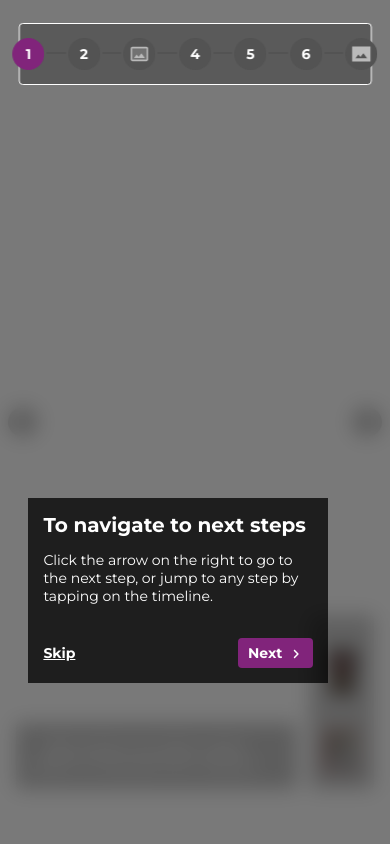
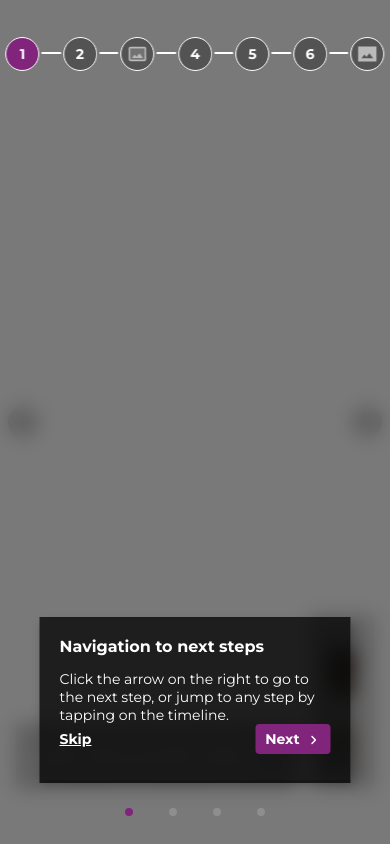
Before and after one commit to Joyceyyzheng/alice-austen-house-ar, a React (Vite) app: page / in a window 390 px wide. Both pictures are taken after a click on the button "Let's Start". Built offline with nearby package versions, Linux system fonts and the light colour scheme.

Commit message:
Added mobile CSS (inline)

```diff
--- a/ProgressBar.jsx
+++ b/ProgressBar.jsx
@@ -8,9 +8,15 @@ import sevenActiveIcon from "./public/assets/photo_progressseven_active_icon.svg
 import eightActiveIcon from "./public/assets/photo_progresseight_active_icon.svg";
 
 const ProgressBar = () => {
-  const { currentStep, nextStep, prevStep, setCurrentStep, tutorialStep, tutorialActive } = useStore();
+  const {
+    currentStep,
+    nextStep,
+    prevStep,
+    setCurrentStep,
+    tutorialStep,
+    tutorialActive,
+  } = useStore();
   const [isTutorial, setIsTutorial] = useState(false);
-
 
   useEffect(() => {
     if (tutorialActive && tutorialStep === 0) {
@@ -18,10 +24,7 @@ const ProgressBar = () => {
     } else {
       setIsTutorial(false);
     }
-
   }, [tutorialStep, tutorialActive]);
-
-
 
   const handleStepClick = (step) => {
     setCurrentStep(step);
@@ -35,15 +38,17 @@ const ProgressBar = () => {
             <div key={index} className="progressbar-segment">
               {/* Step */}
               <div
-                className={`progressbar-step ${index + 1 === currentStep
-                  ? "active"
-                  : index + 1 < currentStep
+                className={`progressbar-step ${
+                  index + 1 === currentStep
+                    ? "active"
+                    : index + 1 < currentStep
                     ? "completed"
                     : ""
-                  } ${isTutorial ? "up" : ""}`}
-                onClick={() => handleStepClick(index + 1)}
+                } ${isTutorial ? "up" : ""}`}
+                onClick={() => {
+                  isTutorial ? null : handleStepClick(index + 1) ;
+                }}
               >
-
                 {index + 1 === 3 ? (
                   <img
                     src={index + 1 <= currentStep ? threeIcon : threeIcon}
@@ -56,7 +61,11 @@ const ProgressBar = () => {
                   />
                 ) : index + 1 === 8 ? (
                   <img
-                    src={index + 1 <= currentStep ? eightActiveIcon : eightActiveIcon}
+                    src={
+                      index + 1 <= currentStep
+                        ? eightActiveIcon
+                        : eightActiveIcon
+                    }
                     alt="8"
                   />
                 ) : (
@@ -66,17 +75,15 @@ const ProgressBar = () => {
 
               {index < 6 && (
                 <div
-                  className={`progressbar-track ${currentStep > index + 1
-                    ? "completed"
-                    : ""
-                    } ${isTutorial ? "up" : ""}`}
+                  className={`progressbar-track ${
+                    currentStep > index + 1 ? "completed" : ""
+                  } ${isTutorial ? "up" : ""}`}
                 ></div>
               )}
             </div>
           ))}
         </div>
       </div>
-
     </>
   );
 };
--- a/Tutorial.jsx
+++ b/Tutorial.jsx
@@ -43,6 +43,42 @@ const stepStyles = [
   },
 ];
 
+const mobileStepStyles = [
+  {
+    outerW: "311px",
+    outerH: "161px",
+    width: "271px",
+    height: "126px",
+    position: { bottom: "64px", left: "50%", transform: "translate(-50%, 0)" },
+  },
+  {
+    outerW: "283px",
+    outerH: "178px",
+    width: "243px",
+    height: "143px",
+    position: { bottom: "235px", left: "10%",  },
+  },
+  {
+    outerW: "283px",
+    outerH: "177px",
+    width: "243px",
+    height: "142px",
+    position: { bottom: "64px", left: "5%", },
+  },
+  {
+    outerW: "311px",
+    outerH: "127px",
+     width: "271px",
+    height: "92px",
+    position: { bottom: "64px", left: "50%", transform: "translate(-50%, 0)" },
+  },
+  {
+    width: "311px",
+    height: "161px",
+    position: { bottom: "64px", left: "50%", transform: "translate(-50%, 0)" },
+  },
+];
+
 const TutorialComp = ({
   title,
   content,
@@ -52,29 +88,68 @@ const TutorialComp = ({
   position,
   stepStyles,
 }) => {
+  const [isMobile, setIsMobile] = useState(false);
+  useEffect(() => {
+    const handleResize = () => {
+      setIsMobile(window.innerWidth <= 767);
+    };
+
+    // Initial check
+    handleResize();
+
+    // Add resize event listener
+    window.addEventListener("resize", handleResize);
+
+    // Cleanup
+    return () => window.removeEventListener("resize", handleResize);
+  }, []);
+
+  // Choose appropriate styles based on device type
+  const currentStyles = stepStyles;
+
   return (
     <div
       className="tutorial"
       style={{
         position: "absolute",
-        ...stepStyles.position,
-        width: stepStyles.width,
-        height: stepStyles.height,
+        ...(currentStyles.position || {}),
+        width: currentStyles.outerW,
+        height: currentStyles.outerH,
+        boxShadow: isMobile ? "2px 4px 10px rgba(0, 0, 0, 0.25)" : "none",
       }}
     >
       <div
         className="tutorial-comp-parent"
-        style={{ width: stepStyles.width, height: stepStyles.height }}
+        style={{
+          width: currentStyles.width,
+          height: currentStyles.height,
+          padding: isMobile ? "20px" : "0",
+          paddingBottom: isMobile ? "0px" : "0px",
+        }}
       >
         <div className="tutorial-comp-text">
-          <div className="tutorial-comp-title">{title}</div>
-          <div className="tutorial-comp-content">
+          <div
+            className="tutorial-comp-title"
+            style={{
+              padding: isMobile ? "0" : null,
+              margin: isMobile ? "0" : null,
+            }}
+          >
+            {title}
+          </div>
+          <div
+            className="tutorial-comp-content"
+            style={{
+              padding: isMobile ? "0" : null,
+              margin: isMobile ? "0" : null,
+            }}
+          >
             {Array.isArray(content) ? (
               content.map((line, index) => (
                 <p
                   key={index}
                   style={{
-                    marginBottom: index < content.length - 1 ? "16px" : "0",
+                    marginBottom: isMobile ?  '0px': (index < content.length - 1 ? "16px" : "0px"),
                   }}
                 >
                   {line}
@@ -85,7 +160,13 @@ const TutorialComp = ({
             )}
           </div>
         </div>
-        <div className="tutorial-comp-buttons">
+        <div
+          className="tutorial-comp-buttons"
+          style={{
+            margin: isMobile ? "0" : null,
+
+          }}
+        >
           <div className="tutorial-comp-skip" onClick={onSkip}>
             Skip
           </div>
@@ -99,7 +180,6 @@ const TutorialComp = ({
           </div>
         </div>
       </div>
-      {/* <div className="tutorial-comp-background"></div> */}
     </div>
   );
 };
@@ -133,7 +213,6 @@ const GifLoader = () => {
   const { tutorialStep } = useStore();
   const [deviceType, setDeviceType] = useState("desktop");
 
-
   const BREAKPOINTS = {
     mobile: 767,
   };
@@ -142,7 +221,6 @@ const GifLoader = () => {
     if (width <= BREAKPOINTS.mobile) return "mobile";
     return "tablet";
   };
-
 
   const GIF_SOURCES = {
     step1: {
@@ -158,7 +236,6 @@ const GifLoader = () => {
       tablet: "assets/tablet_tool.gif",
     },
   };
-
 
   useEffect(() => {
     const handleResize = () => {
@@ -195,13 +272,15 @@ const GifLoader = () => {
           alt="Tutorial Step 1"
         />
       )}
-      {tutorialStep === 2 && <div className="tutorial-gif-loader-anim">
-        <img
-          className="tutorial-gif-loader-anim"
-          src={getGifSource(2)}
-          alt="Tutorial Step 2"
-        />
-      </div>}
+      {tutorialStep === 2 && (
+        <div className="tutorial-gif-loader-anim">
+          <img
+            className="tutorial-gif-loader-anim"
+            src={getGifSource(2)}
+            alt="Tutorial Step 2"
+          />
+        </div>
+      )}
       {tutorialStep === 3 && (
         <img
           className="tutorial-gif-loader-tool"
@@ -214,10 +293,26 @@ const GifLoader = () => {
 };
 
 const Tutorial = () => {
-
   const { tutorialStep, setTutorialStep, tutorialActive, setTutorialActive } =
     useStore();
   const [icon, setIcon] = useState(false);
+
+  const [isMobile, setIsMobile] = useState(false);
+
+  useEffect(() => {
+    const handleResize = () => {
+      setIsMobile(window.innerWidth <= 767);
+    };
+
+    // Initial check
+    handleResize();
+
+    // Add resize event listener
+    window.addEventListener("resize", handleResize);
+
+    // Cleanup
+    return () => window.removeEventListener("resize", handleResize);
+  });
 
   useEffect(() => {
     if (tutorialStep === 4) {
@@ -245,10 +340,12 @@ const Tutorial = () => {
     <div>
       <Overlay />
       <GifLoader />
-      {/* <Dots currentStep={tutorialStep} /> */}
+      <Dots currentStep={tutorialStep} />
       {icon && <RotationIcon />}
       <TutorialComp
-        stepStyles={stepStyles[tutorialStep]}
+        stepStyles={
+          isMobile ? mobileStepStyles[tutorialStep] : stepStyles[tutorialStep]
+        }
         title={tutorialContent[tutorialStep].title}
         content={tutorialContent[tutorialStep].content}
         onNext={handleNext}
--- a/TutorialContent.js
+++ b/TutorialContent.js
@@ -1,29 +1,24 @@
 // tutorialContent.js
 const tutorialContent = [
   {
-    title: "To navigate to next steps",
+    title: "Navigation to next steps",
     content: [
       "Click the arrow on the right to go to the next step, or jump to any step by tapping on the timeline.",
     ],
   },
   {
-    title: "Watch steps reenacted and read more",
-    content: "Tap on the summary to read more about each steps.",
+    title: "Summary",
+    content: "See key actions for each step at a glance. Watch the animated process or tap a step for more details.",
   },
   {
-    title: "[TBD]",
+    title: "Tools used in each step",
     content:
-      "Explore the tools used in each step of the process. Tap the arrow to minimize the shelf, or tap on individual pieces of equipment to view them in 360°.",
-  },
-  {
-    title: "To see the tools used in each step",
-    content:
-      "Tap on each of the tools to view them in 360. You can minimize the window by clicking on the arrow.",
+      "Tap icon to expand. Then tap on each of the tools to view them in 360. You can minimize the window by clicking on the arrow. ",
   },
 
   {
     title: "360 degree view",
-    content: "Rotate the tool to see it  in 360° view.",
+    content: "Rotate the object to see it in 360° view.",
   },
 ];
 
--- a/index.html
+++ b/index.html
@@ -8,7 +8,7 @@
 <body>
   <!-- <p>this is the mindarjs test</p> -->
   <div id="root"></div>
-  <script type="module" src="/index.jsx"></script>
+  <script type="module" src="./index.jsx"></script>
   <!-- <button class="buttons" class="mindar-ui-overlay" id="updateStayVisibleButton">Next one</button> -->
 
   <script>
--- a/style.css
+++ b/style.css
@@ -1,4 +1,5 @@
 @import url("https://fonts.googleapis.com/css2?family=Montserrat:ital,wght@0,100..900;1,100..900&display=swap");
+
 :root {
   --text-container-background: linear-gradient(
         rgba(0, 0, 0, 0.5),
@@ -38,7 +39,11 @@
 body,
 html,
 * {
-  font-family: "Montserrat", sans-serif;
+  font-family: "Montserrat", serif;
+  font-optical-sizing: auto;
+  -webkit-font-smoothing: antialiased; /* Updated for better compatibility */
+  -moz-osx-font-smoothing: grayscale; /* Updated for better compatibility */
+  anti-aliasing: subpixel-antialiased;
 }
 
 .a-enter-vr-button,
@@ -137,11 +142,8 @@ html,
   width: 85.43vw;
 
   height: 82px;
-  border-radius: 4px;
-  border: var(--tutorial-stroke-color) 1px solid;
 
   z-index: 12;
-  background-color: var(--progress-bar-trans-bg);
 }
 .progressbar-steps {
   display: flex;
@@ -175,6 +177,8 @@ html,
 
 .progressbar-step.up {
   background-color: var(--progress-bar-opq-bg);
+  border: 1px solid;
+  border-color: #fff;
 }
 .progressbar-step.active {
   background-color: var(--primary-color);
@@ -210,7 +214,8 @@ html,
   align-items: center;
 }
 .progressbar-track.up {
-  background-color: var(--progress-bar-opq-bg);
+  background-color: #fff;
+  height: 2px;
 }
 .progressbar-track.completed {
   background-color: rgba(129, 36, 123, 1);
@@ -1033,32 +1038,28 @@ tracking
     height: 130px;
   }
 
-  /* Tutorial component */
-  .tutorial {
-    width: 85%;
-    max-width: 300px;
-  }
-
-  .tutorial-comp-parent {
-    max-width: 300px;
-    height: auto !important;
+  .tutorial-comp-title {
+    font-size: var(--mobile-h4);
+    padding: 0px !important;
+    margin: 0px !important;
   }
 
   .tutorial-comp-text {
-    margin: 15px;
-    margin-bottom: 0px;
+    color: var(--text-color);
+    font-size: var(--mobile-body);
+    padding: 0px !important;
+    margin: 0px !important;
   }
 
-  .tutorial-comp-buttons {
-    margin: 15px;
-  }
 
   .tutorial-comp-content {
-    font-size: 0.875rem;
+    font-size: var(--mobile-body);
+    word-wrap: break-word;
+    margin: 0px;
   }
 
   .tutorial-dots {
-    bottom: 1%;
+    bottom: 28px;
   }
 
   /* Equipment menu */
```
Also changed, not shown: 1 other file (tests, documents, lock files or other folders).
